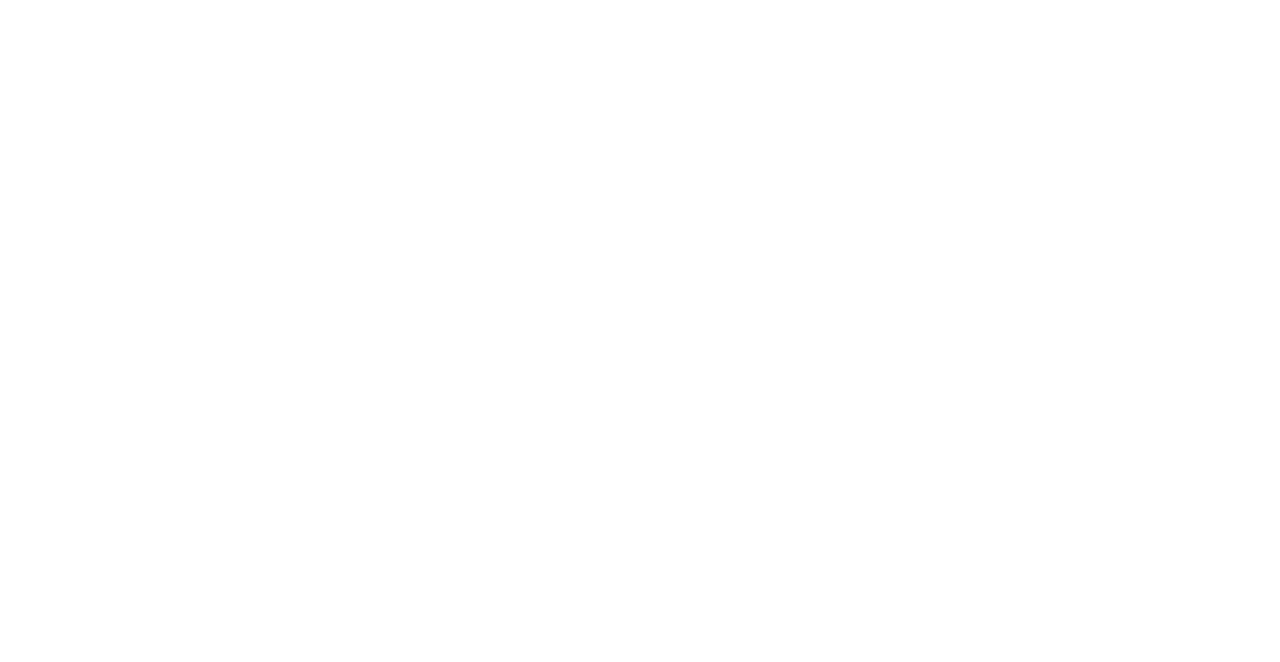
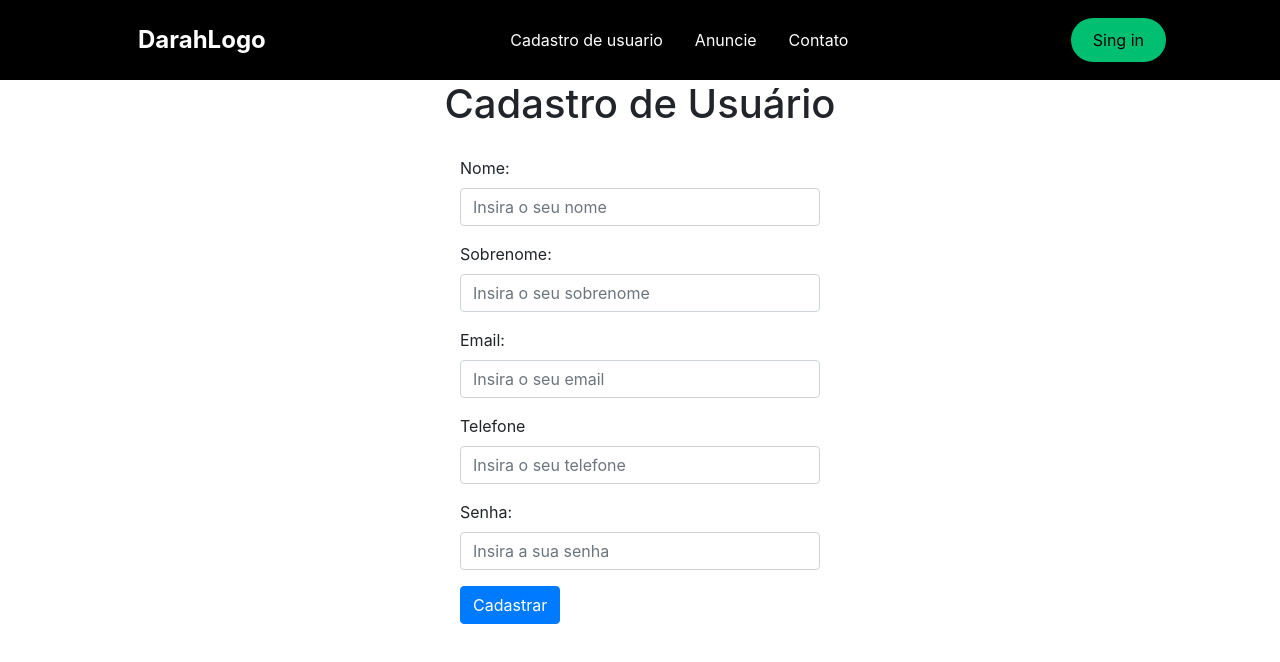
Before and after one commit to DuanCamargo/Darah_Imoveis, a React (Create React App) app: page /cadastroUser in a window 1280 px wide. Shown: the top 662 px of the page. Built offline with nearby package versions, Linux system fonts and the light colour scheme.

Commit message:
cadastro-user

```diff
--- a/package.json
+++ b/package.json
@@ -6,6 +6,7 @@
     "@testing-library/jest-dom": "^5.11.4",
     "@testing-library/react": "^11.1.0",
     "@testing-library/user-event": "^12.1.10",
+    "bootstrap": "^5.1.0",
     "react": "^17.0.2",
     "react-dom": "^17.0.2",
     "react-icons": "^4.2.0",
--- a/public/index.html
+++ b/public/index.html
@@ -1,9 +1,12 @@
 <!DOCTYPE html>
-<html lang="en">
-  <head>
-    <meta charset="utf-8" />
+<html lang="pt-br">
+  <meta charset="utf-8"/>
     <link rel="icon" href="%PUBLIC_URL%/favicon.ico" />
     <meta name="viewport" content="width=device-width, initial-scale=1" />
+    <link rel="stylesheet" href="https://maxcdn.bootstrapcdn.com/bootstrap/4.5.2/css/bootstrap.min.css">
+  <script src="https://ajax.googleapis.com/ajax/libs/jquery/3.5.1/jquery.min.js"></script>
+  <script src="https://cdnjs.cloudflare.com/ajax/libs/popper.js/1.16.0/umd/popper.min.js"></script>
+  <script src="https://maxcdn.bootstrapcdn.com/bootstrap/4.5.2/js/bootstrap.min.js"></script>
     <meta name="theme-color" content="#000000" />
     <meta
       name="description"
--- a/src/App.js
+++ b/src/App.js
@@ -1,12 +1,14 @@
 import {BrowserRouter as Router, Switch, Route} from 'react-router-dom'
 import './App.css';
 import Home from './pages/index.js'
+import FormUser from './Components/FormUser/index'
 
 function App() {
   return (
     <Router>
       <Switch>
         <Route path="/" component={Home} exact />
+        <Route path ="/cadastroUser" component={FormUser} exact/>
       </Switch>
     </Router>
   );
--- a/src/Components/FormUser/FormStyle.js
+++ b/src/Components/FormUser/FormStyle.js
@@ -0,0 +1,12 @@
+import styled from 'styled-components'
+
+export const FormContainer =styled.div`
+  width: 400px;
+  margin: 0 auto;
+  padding: 20px;
+  border-radius: 10px;
+`
+
+export const FormH1 = styled.h1`
+    text-align: center;
+`
--- a/src/Components/FormUser/index.js
+++ b/src/Components/FormUser/index.js
@@ -0,0 +1,69 @@
+import React from 'react'
+import {FormContainer, FormH1} from './FormStyle'
+import Navbar from '../Navbar/index'
+import { useState } from 'react'
+
+const FormUser = ()=>{
+
+     const initialCadastroState = {
+         nome: "",
+         sobrenome: "",
+         email: "",
+         senha:"",
+         telefone:""
+      };
+
+    const [input, setInput] = useState(initialCadastroState)
+
+    const handleInputChange = (event) =>{
+
+        const {name, value} = event.target;
+            setInput({ ...input, [name]: value });
+
+    }
+
+
+    return (
+        <>
+        <Navbar/>
+        <FormH1>Cadastro de Usuário</FormH1>
+       <FormContainer>
+           <form>
+                <div className="form-group">
+                    <label htmlFor="name">Nome:</label>
+                    <input type="text" className="form-control" id="name"  name="nome" placeholder="Insira o seu nome" onChange={handleInputChange} required />
+
+                </div>
+
+                <div className="form-group">
+                    <label htmlFor="sobrenome">Sobrenome:</label>
+                    <input type="text" className="form-control" id="sobrenome" name="sobrenome" placeholder="Insira o seu sobrenome" onChange={handleInputChange} required/>
+
+                </div>
+
+                <div className="form-group">
+                    <label htmlFor="exampleInputEmail1">Email:</label>
+                    <input type="email" className="form-control" id="exampleInputEmail1" name="email" aria-describedby="emailHelp" placeholder="Insira o seu email" onChange={handleInputChange} required/>
+                </div>
+
+                <div className="form-group">
+                    <label htmlFor="telefone">Telefone</label>
+                    <input type="number" className="form-control" id="telefone" name="telefone"  placeholder="Insira o seu telefone" onChange={handleInputChange} required />
+
+                </div>
+
+                <div className="form-group">
+                    <label htmlFor="senha">Senha:</label>
+                    <input type="password" className="form-control" name="telefone" id="senha" placeholder="Insira a sua senha" onChange={handleInputChange} required/>
+                </div>
+
+                <button type="submit" className="btn btn-primary ">Cadastrar</button>
+            </form>
+
+       </FormContainer>
+
+        </>
+    )
+}
+
+export default FormUser
--- a/src/Components/Navbar/NavbarStyle.js
+++ b/src/Components/Navbar/NavbarStyle.js
@@ -1,18 +1,16 @@
 import styled from 'styled-components'
 
 import {Link as LinkR} from "react-router-dom"
-import {Link as LinkS} from 'react-scroll'
 
 export const Nav = styled.nav`
-     background: #000;
+    background: #000;
     height: 80px;
-    //margin-top: -80px;
     display: flex;
     justify-content: center;
     align-items: center;
     font-size: 1rem;
     position: sticky;
-    top:0;
+    top: 0;
     z-index: 10;
 
     @media screen and (min-width: 960px){
@@ -23,13 +21,15 @@
 export const NavbarContainer = styled.div`
     display: flex;
     justify-content: space-between;
-  //  height: 100px;
+    height: 0px;
     z-index: 1;
     width : 100%;
     padding : 0 24px;
     max-width : 1100px;
+
 `
 export const NavLogo = styled(LinkR)`
+
     color: #fff;
     justify-self: flex-start;
     cursor: pointer;
@@ -39,6 +39,11 @@
     margin-left: 24px;
     font-weight: bold;
     text-decoration:none;
+
+     &:hover {
+        text-decoration: none;
+        color:#fff;
+    }
 `
 
 export const MobileIcon = styled.div`
@@ -70,10 +75,11 @@
 `
 
 export const NavItem = styled.li`
-  //  height: 80px;
+
+  text-decoration:none;
 `
 
-export const NavLinks = styled(LinkS)`
+export const NavLinks = styled(LinkR)`
     color: #fff;
     display: flex;
     align-items: center;
@@ -81,9 +87,12 @@
     padding: 0 1rem;
     heigth: 100%;
     cursor: pointer;
-    &.active{
-        border-bottom: 3px solid #01bf71
+
+    &:hover {
+        text-decoration: none;
+        color:#fff;
     }
+
 `
 
 export const NavBtn = styled.nav`
@@ -105,9 +114,10 @@
     border: none;
     cursor: pointer;
     transition: all 0.2s ease-in-out;
-    text-decoration: none;
+
     &:hover{
         transition: all 0.2 ease-in-out;
         color: #fff;
+        text-decoration: none;
     }
 `
--- a/src/Components/Navbar/index.js
+++ b/src/Components/Navbar/index.js
@@ -1,5 +1,6 @@
-import React, {useState, useEffect} from 'react'
+import React  from 'react'
 import {FaBars} from 'react-icons/fa'
+
 
 
 import {
@@ -17,6 +18,8 @@
 
 
 
+
+
    return (
       <>
 
@@ -28,15 +31,18 @@
                    </MobileIcon>
                    <NavMenu>
                        <NavItem>
-                           <NavLinks to="about">Cadastro de usuario</NavLinks>
+                           <NavLinks to="/cadastroUser">Cadastro de usuario</NavLinks>
                        </NavItem>
                        <NavItem>
-                           <NavLinks to= "discover">Cadastro de imóvel</NavLinks>
+                           <NavLinks to= "discover">Anuncie</NavLinks>
+                       </NavItem>
+                       <NavItem>
+                           <NavLinks to= "discover">Contato</NavLinks>
                        </NavItem>
 
                    </NavMenu>
                    <NavBtn>
-                       <NavBtnLink to="/signin">Sing in</NavBtnLink>
+                       <NavBtnLink to="/singin">Sing in</NavBtnLink>
                    </NavBtn>
 
                </NavbarContainer>
@@ -46,4 +52,5 @@
    )
 }
 
+
 export default Navbar
```
Also changed, not shown: 1 other file (tests, documents, lock files or other folders).
